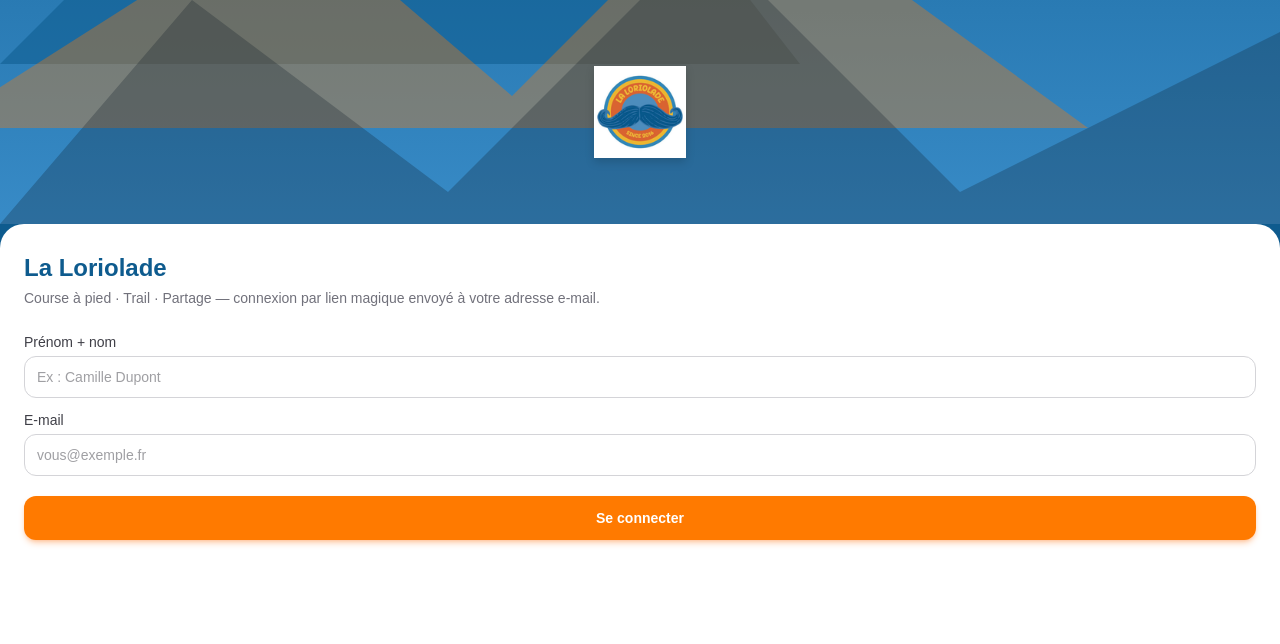
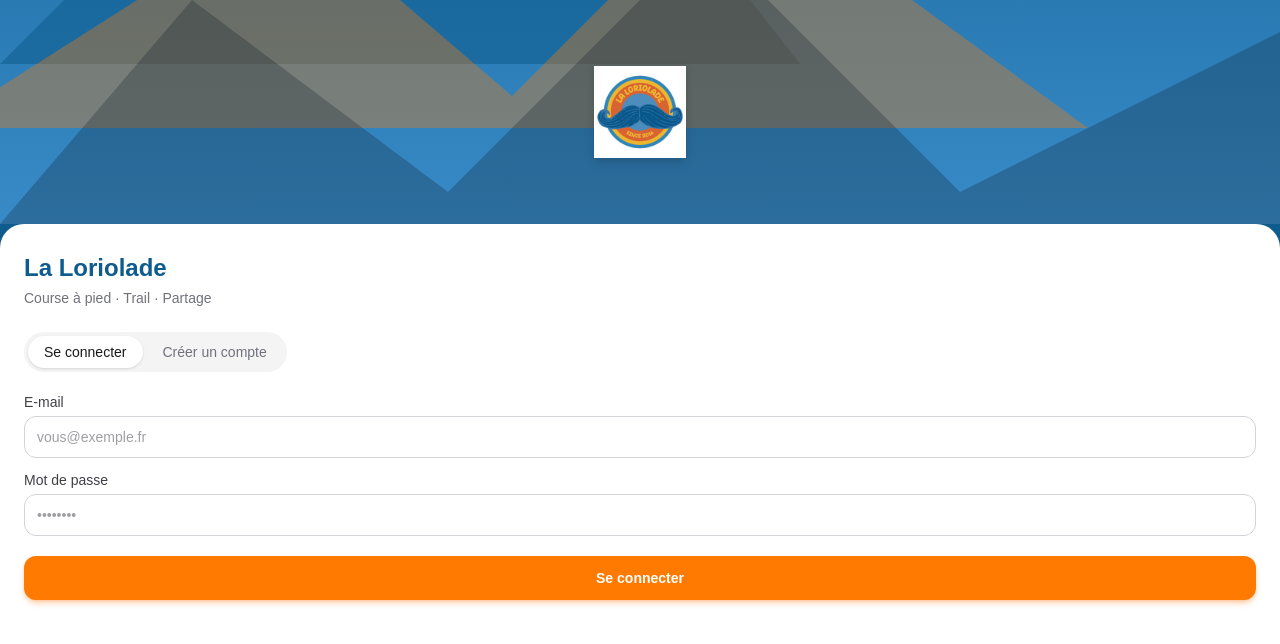
Before and after one commit to florentvieville-png/Club-running, a Next.js app: page /login in a window 1280 px wide. Shown: the top 644 px of the page. Built offline with nearby package versions, Linux system fonts and the light colour scheme.

Commit message:
Connexion par email + mot de passe

```diff
--- a/src/app/login/page.tsx
+++ b/src/app/login/page.tsx
@@ -2,7 +2,7 @@
 
 import { createClient } from "@/lib/supabase/client";
 import { Suspense, useState } from "react";
-import { useSearchParams } from "next/navigation";
+import { useRouter, useSearchParams } from "next/navigation";
 import Image from "next/image";
 
 function MountainHero() {
@@ -24,39 +24,64 @@ function MountainHero() {
 }
 
 function LoginForm() {
+  const router = useRouter();
   const searchParams = useSearchParams();
   const next = searchParams.get("next") ?? "/";
-  const authError = searchParams.get("error");
 
+  const [mode, setMode] = useState<"signin" | "signup">("signin");
   const [email, setEmail] = useState("");
+  const [password, setPassword] = useState("");
   const [fullName, setFullName] = useState("");
-  const [status, setStatus] = useState<"idle" | "sending" | "sent" | "error">(
-    "idle"
-  );
+  const [status, setStatus] = useState<"idle" | "loading" | "sent">("idle");
   const [errorMessage, setErrorMessage] = useState<string | null>(null);
 
   async function handleSubmit(e: React.FormEvent) {
     e.preventDefault();
-    setStatus("sending");
+    setStatus("loading");
     setErrorMessage(null);
 
     const supabase = createClient();
-    const { error } = await supabase.auth.signInWithOtp({
+
+    if (mode === "signin") {
+      const { error } = await supabase.auth.signInWithPassword({ email, password });
+      if (error) {
+        setStatus("idle");
+        setErrorMessage(
+          error.message === "Invalid login credentials"
+            ? "E-mail ou mot de passe incorrect."
+            : error.message
+        );
+        return;
+      }
+      router.push(next);
+      router.refresh();
+      return;
+    }
+
+    const { data, error } = await supabase.auth.signUp({
       email,
-      options: {
-        data: fullName ? { full_name: fullName } : undefined,
-        emailRedirectTo: `${window.location.origin}/auth/callback?next=${encodeURIComponent(
-          next
-        )}`,
-      },
+      password,
+      options: { data: { full_name: fullName } },
     });
 
     if (error) {
-      setStatus("error");
-      setErrorMessage(error.message);
-    } else {
+      setStatus("idle");
+      setErrorMessage(
+        error.message.includes("already registered")
+          ? "Un compte existe déjà avec cet e-mail, connectez-vous."
+          : error.message
+      );
+      return;
+    }
+
+    if (data.session) {
+      router.push(next);
+      router.refresh();
+      return;
+    }
+
+    // "Confirm email" encore activé côté Supabase : un e-mail de confirmation a été envoyé.
     setStatus("sent");
-    }
   }
 
   return (
@@ -77,24 +102,47 @@ function LoginForm() {
 
       <div className="flex flex-1 flex-col rounded-t-3xl bg-white px-6 pb-10 pt-7 dark:bg-zinc-950">
         <h1 className="text-2xl font-bold text-brand-blue-dark dark:text-white">La Loriolade</h1>
-        <p className="mt-1 text-sm text-zinc-500">
-          Course à pied · Trail · Partage — connexion par lien magique envoyé à votre adresse
-          e-mail.
-        </p>
+        <p className="mt-1 text-sm text-zinc-500">Course à pied · Trail · Partage</p>
 
-        {authError && (
-          <p className="mt-4 rounded-lg bg-red-50 px-3 py-2 text-sm text-red-700 dark:bg-red-950 dark:text-red-300">
-            La connexion a échoué, merci de réessayer.
-          </p>
-        )}
+        <div className="mt-6 flex w-fit gap-1 rounded-full bg-zinc-100 p-1 dark:bg-zinc-900">
+          <button
+            type="button"
+            onClick={() => {
+              setMode("signin");
+              setErrorMessage(null);
+            }}
+            className={`rounded-full px-4 py-1.5 text-sm font-medium transition-colors ${
+              mode === "signin"
+                ? "bg-white text-zinc-900 shadow-sm dark:bg-zinc-800 dark:text-zinc-50"
+                : "text-zinc-500"
+            }`}
+          >
+            Se connecter
+          </button>
+          <button
+            type="button"
+            onClick={() => {
+              setMode("signup");
+              setErrorMessage(null);
+            }}
+            className={`rounded-full px-4 py-1.5 text-sm font-medium transition-colors ${
+              mode === "signup"
+                ? "bg-white text-zinc-900 shadow-sm dark:bg-zinc-800 dark:text-zinc-50"
+                : "text-zinc-500"
+            }`}
+          >
+            Créer un compte
+          </button>
+        </div>
 
         {status === "sent" ? (
           <p className="mt-6 rounded-lg bg-green-50 px-3 py-2 text-sm text-green-700 dark:bg-green-950 dark:text-green-300">
-            Un lien de connexion vient de vous être envoyé par e-mail. Ouvrez-le
-            pour accéder à l&apos;application.
+            Un e-mail de confirmation vient de vous être envoyé. Ouvrez-le pour activer votre
+            compte, puis revenez vous connecter.
           </p>
         ) : (
-          <form onSubmit={handleSubmit} className="mt-6 flex flex-col gap-3">
+          <form onSubmit={handleSubmit} className="mt-5 flex flex-col gap-3">
+            {mode === "signup" && (
               <label className="flex flex-col gap-1 text-sm text-zinc-700 dark:text-zinc-300">
                 Prénom + nom
                 <input
@@ -106,6 +154,7 @@ function LoginForm() {
                   className="rounded-xl border border-zinc-300 px-3 py-2.5 text-sm outline-none focus:border-brand-orange dark:border-zinc-700 dark:bg-zinc-900 dark:focus:border-brand-orange"
                 />
               </label>
+            )}
             <label className="flex flex-col gap-1 text-sm text-zinc-700 dark:text-zinc-300">
               E-mail
               <input
@@ -117,17 +166,31 @@ function LoginForm() {
                 className="rounded-xl border border-zinc-300 px-3 py-2.5 text-sm outline-none focus:border-brand-orange dark:border-zinc-700 dark:bg-zinc-900 dark:focus:border-brand-orange"
               />
             </label>
+            <label className="flex flex-col gap-1 text-sm text-zinc-700 dark:text-zinc-300">
+              Mot de passe
+              <input
+                type="password"
+                required
+                minLength={6}
+                value={password}
+                onChange={(e) => setPassword(e.target.value)}
+                placeholder={mode === "signup" ? "6 caractères minimum" : "••••••••"}
+                className="rounded-xl border border-zinc-300 px-3 py-2.5 text-sm outline-none focus:border-brand-orange dark:border-zinc-700 dark:bg-zinc-900 dark:focus:border-brand-orange"
+              />
+            </label>
             {errorMessage && (
-              <p className="text-sm text-red-600 dark:text-red-400">
-                {errorMessage}
-              </p>
+              <p className="text-sm text-red-600 dark:text-red-400">{errorMessage}</p>
             )}
             <button
               type="submit"
-              disabled={status === "sending"}
+              disabled={status === "loading"}
               className="mt-2 rounded-xl bg-brand-orange px-3 py-3 text-sm font-semibold text-white shadow-md shadow-orange-500/30 transition-colors hover:brightness-95 disabled:opacity-50"
             >
-              {status === "sending" ? "Envoi..." : "Se connecter"}
+              {status === "loading"
+                ? "Un instant..."
+                : mode === "signin"
+                  ? "Se connecter"
+                  : "Créer mon compte"}
             </button>
           </form>
         )}
```
Also changed, not shown: 1 other file (tests, documents, lock files or other folders). Lines whose indentation alone changed are shown as unchanged.
